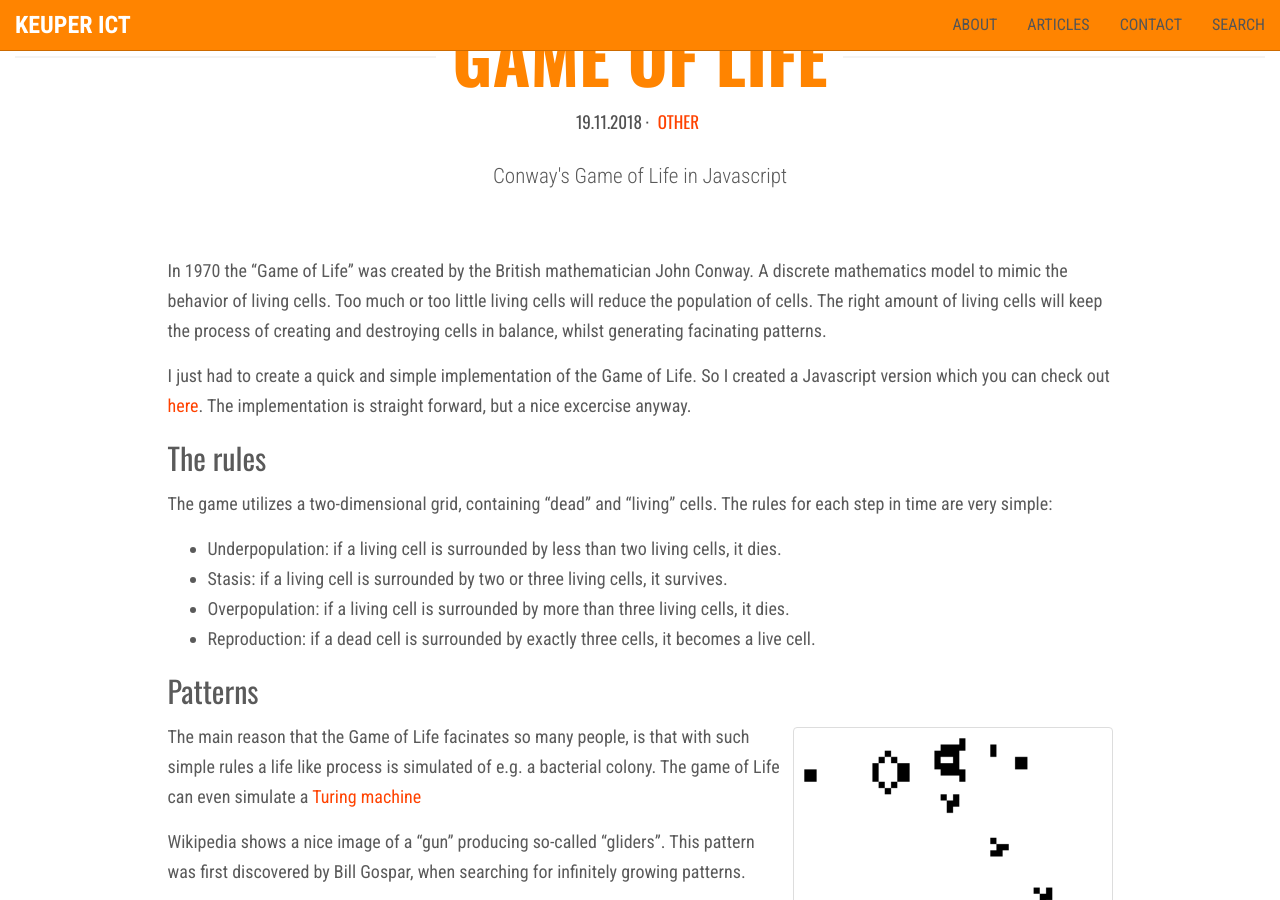
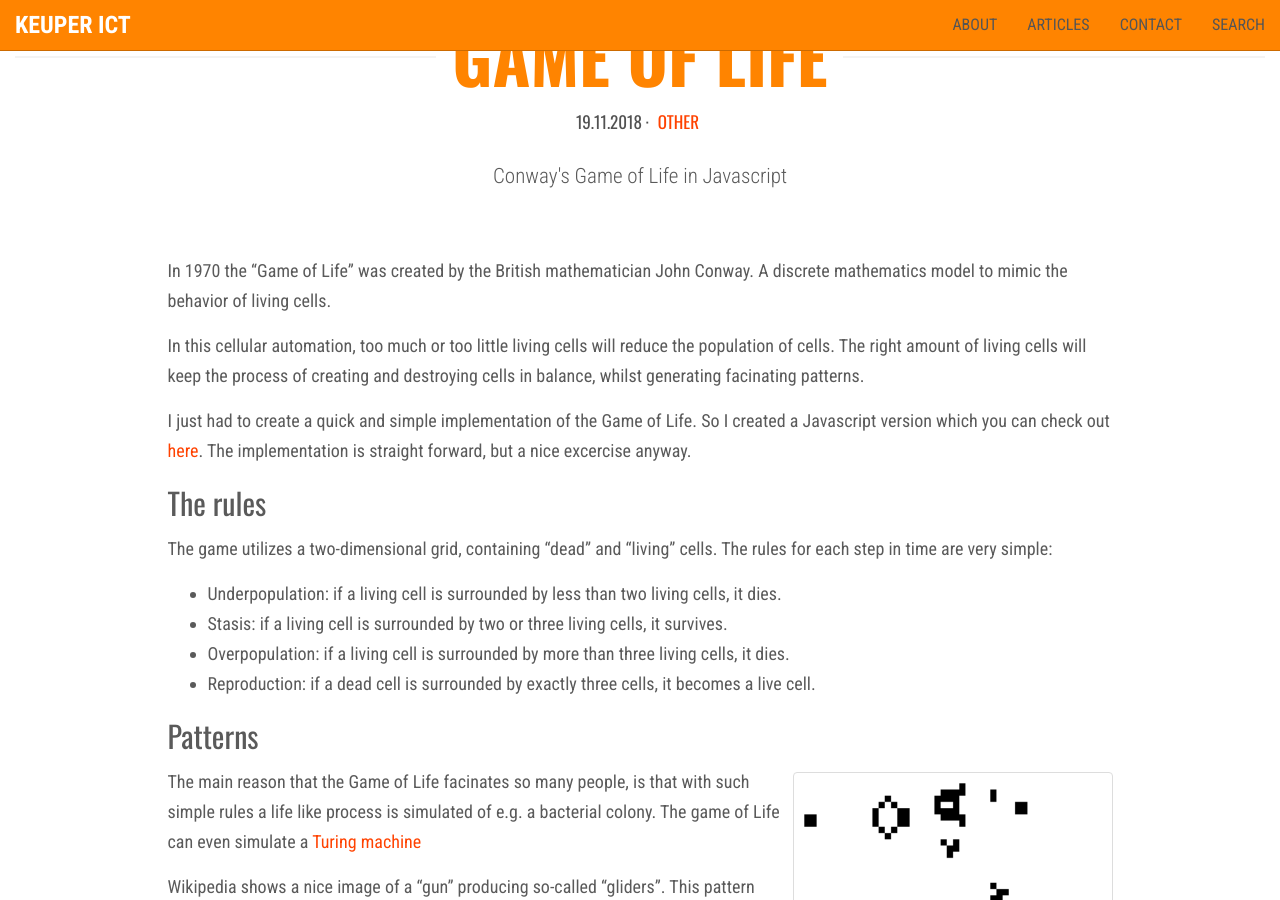
Before and after one commit to jkeuper/jkeuper.github.io, a Jekyll site: the page built from _posts/2018-11-19-game-of-life.md, in a window 1280 px wide and 900 px high, scrolled down 559 px. Built offline with Jekyll 4.4.1, drawn with Linux system fonts in a browser that asks for light colours; nearby versions of some CDN libraries.

Commit message:
Formattting for short summary

```diff
--- a/_posts/2018-11-19-game-of-life.md
+++ b/_posts/2018-11-19-game-of-life.md
@@ -8,10 +8,11 @@ lead_text: "Conway's Game of Life in Javascript"
 ---
 
 In 1970 the "Game of Life" was created by the British mathematician John Conway.
-A discrete mathematics model to mimic the behavior of living cells. Too much or
-too little living cells will reduce the population of cells. The right amount
-of living cells will keep the process of creating and destroying cells in balance,
-whilst generating facinating patterns.
+A discrete mathematics model to mimic the behavior of living cells.
+
+In this cellular automation, too much or too little living cells will reduce
+the population of cells. The right amount of living cells will keep the process
+of creating and destroying cells in balance, whilst generating facinating patterns.
 
 I just had to create a quick and simple implementation of the Game of Life.
 So I created a Javascript version which you can check out [here](/projects/game-of-life/). The implementation is straight forward, but a nice excercise anyway.
```
Also changed, not shown: _posts/2017-09-19-equifax-hacked.md (+1 -1 lines).
